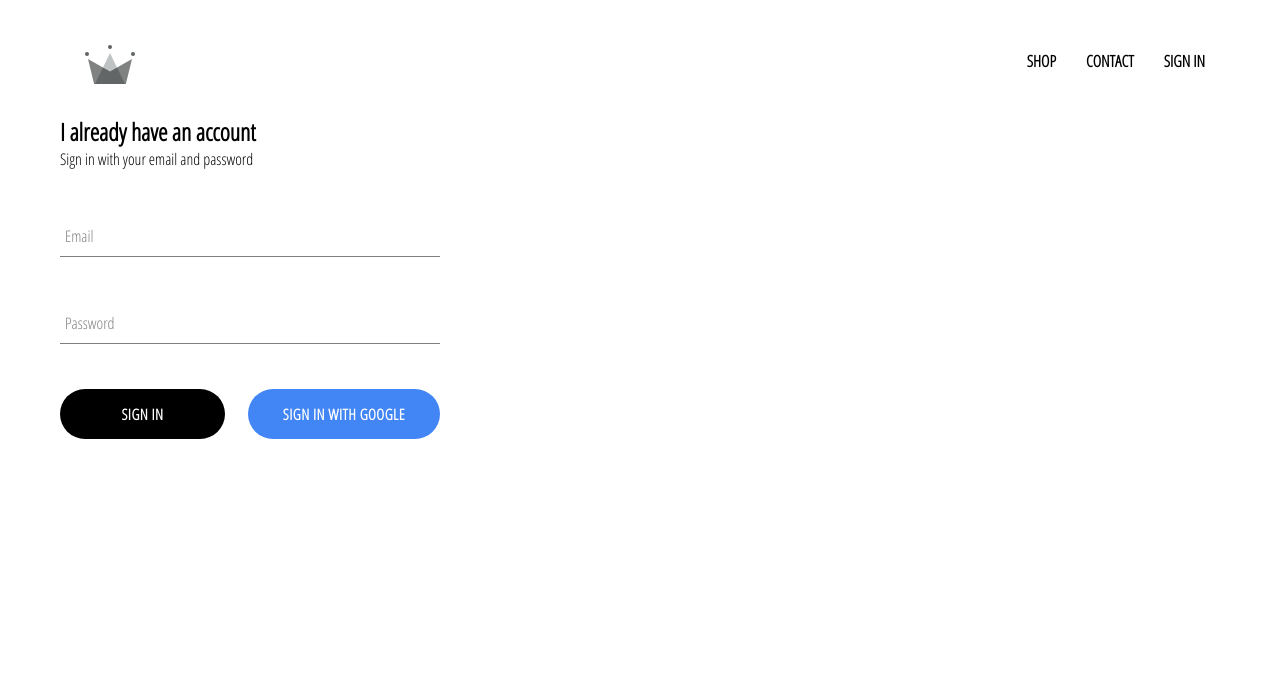
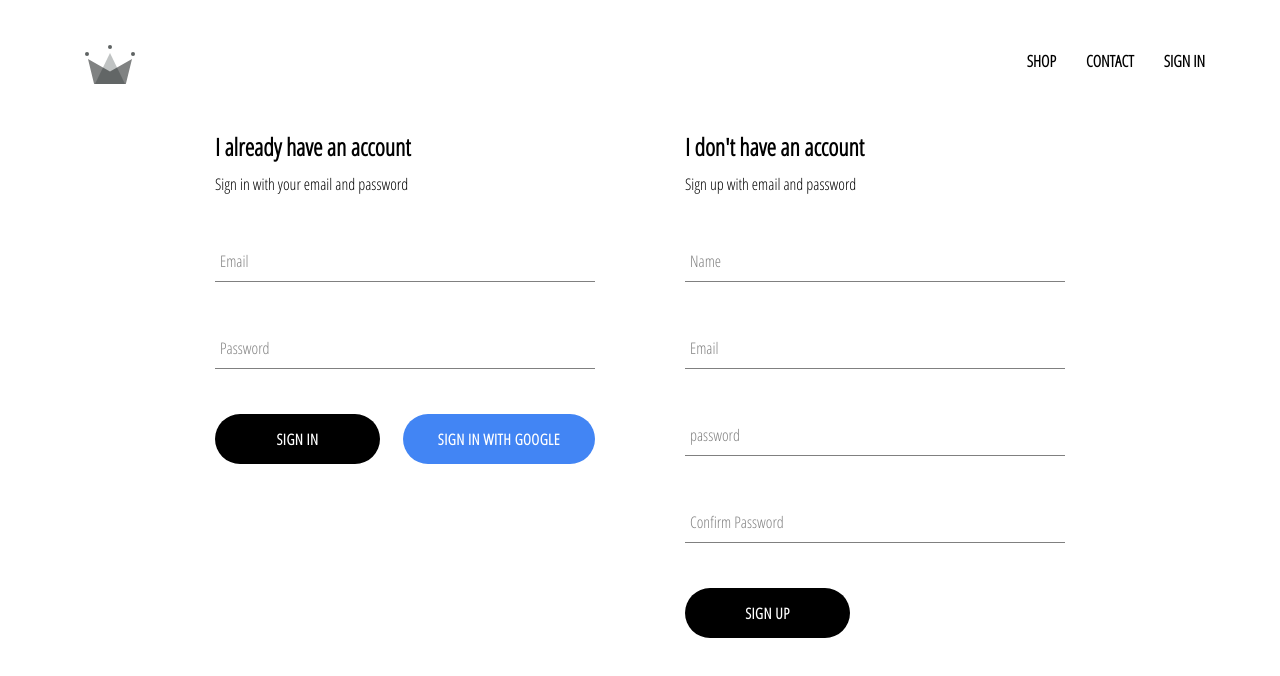
Before and after one commit to anomalous003/crwn-clothing, a React (Create React App) app: page /sign-in in a window 1280 px wide. Shown: the top 676 px of the page. Built offline with nearby package versions, Linux system fonts and the light colour scheme; no server answers.

Commit message:
firbase sign up
added ability to register a user using email in our app

```diff
--- a/src/App.js
+++ b/src/App.js
@@ -1,15 +1,23 @@
 import './App.css';
-import { Route, Switch } from 'react-router-dom'
+import {
+  Route,
+  Switch
+} from 'react-router-dom'
 
-import React, { Component } from 'react'
+import React, {
+  Component
+} from 'react'
 import HomePage from './pages/homepage/homepage-component.jsx'
 import ShopPage from './pages/shop/shop-component'
 import Header from './components/header/header-component'
 import SignInPage from './pages/sign-in-sign-up/sign-in-sign-up-component'
-import { auth } from './firebase/firebase.utils'
+import {
+  auth,
+  createUserProfileDocument
+} from './firebase/firebase.utils'
 
 class App extends Component {
-  constructor(props){
+  constructor(props) {
     super(props)
 
     this.state = {
@@ -20,12 +28,24 @@ class App extends Component {
   unsubscribe = null
 
   componentDidMount() {
-    this.unsubscribe = auth.onAuthStateChanged(user => {
-      this.setState({
-        currentUser: user
-      })
+    this.unsubscribe = auth.onAuthStateChanged(async userAuth => {
+      if (userAuth) {
+        const userRef = await createUserProfileDocument(userAuth);
+
+        userRef.onSnapshot(snapShot => {
+          this.setState({
+            currentUser: {
+              id: snapShot.id,
+              ...snapShot.data()
+            }
+          })
+        })
+      } else {
+        this.setState({
+          currentUser: userAuth
+        })
+      }
     })
-
   }
 
   componentWillUnmount() {
@@ -33,15 +53,32 @@ class App extends Component {
   }
 
   render() {
-    return (
-      <div>
-        <Header currentUser={this.state.currentUser }/>
-        <Switch>
-          <Route exact path="/" component={HomePage} />
-          <Route exact path="/shop" component={ShopPage} />
-          <SignInPage exact path="/sign-in" component={SignInPage} />
-        </Switch>
-    </div>
+    return ( <
+      div >
+      <
+      Header currentUser = {
+        this.state.currentUser
+      }
+      /> <
+      Switch >
+      <
+      Route exact path = "/"
+      component = {
+        HomePage
+      }
+      /> <
+      Route exact path = "/shop"
+      component = {
+        ShopPage
+      }
+      /> <
+      SignInPage exact path = "/sign-in"
+      component = {
+        SignInPage
+      }
+      /> <
+      /Switch> <
+      /div>
     )
   }
 }
--- a/src/components/custom-button/custom-button.styles.scss
+++ b/src/components/custom-button/custom-button.styles.scss
@@ -23,6 +23,10 @@
         border: 1px solid black;
     }
 
+    &:focus{
+        outline: none;
+    }
+
     &.google-sign-in {
         background-color: #4285f4;
         color: white;
--- a/src/components/form-input/form-input-component.jsx
+++ b/src/components/form-input/form-input-component.jsx
@@ -1,23 +1,19 @@
-import React from 'react'
-import './form-input.styles.scss'
+import React from 'react';
 
-const FormInput = ({ handleChange, label, ...otherProps }) => {
-  return (
-    <div className="group">
-      <input
-        className='form-input'
-        onChange={handleChange}
-        {...otherProps}
-      />
-      {
-        label ?
-          ( <label
-            className={`${otherProps.value.length ? 'shrink' : ''}form-input-label`}>
-            {label}</label>
-          ) : null
-      }
-    </div>
-  )
-}
+import './form-input.styles.scss';
 
-export default FormInput
+const FormInput = ({ handleChange, label, ...otherProps }) => (
+  <div className='group'>
+    <input className='form-input' onChange={handleChange} {...otherProps} />
+    {label ? (
+      <label
+        className={`${otherProps.value.length ? 'shrink' : ''
+          } form-input-label`}
+      >
+        {label}
+      </label>
+    ) : null}
+  </div>
+);
+
+export default FormInput;
--- a/src/components/sign-in/sign-in-component.jsx
+++ b/src/components/sign-in/sign-in-component.jsx
@@ -31,7 +31,7 @@ export class SignIn extends Component {
   render() {
     return (
       <div className='sign-in'>
-        <h2>I already have an account</h2>
+        <h2 className="title">I already have an account</h2>
         <span>Sign in with your email and password</span>
         <form onSubmit={this.handleSubmit}>
           <FormInput
--- /dev/null
+++ b/src/components/sign-up/sign-up-component.jsx
@@ -0,0 +1,115 @@
+import React, { Component } from 'react'
+import { auth, createUserProfileDocument } from '../../firebase/firebase.utils'
+import FormInput from '../form-input/form-input-component'
+import CustomButton from '../custom-button/coustom-button-component'
+import './sign-up.styles.scss'
+
+export class SignUp extends Component {
+  constructor() {
+    super();
+
+    this.state = {
+      displayName: '',
+      email: '',
+      password: '',
+      confirmPassword: '',
+      match: true
+    }
+  }
+
+  handleSubmit = async event => {
+    event.preventDefault();
+
+    const { displayName, email, password, confirmPassword } = this.state;
+
+    if (password !== confirmPassword) {
+      this.setState({
+        password:'',
+        confirmPassword: '',
+        match:false
+      })
+
+      setInterval(() => {
+        this.setState({
+          match:true
+        })
+      }, 2000);
+      return;
+    }
+
+    try {
+      const { user } = await auth.createUserWithEmailAndPassword(email, password);
+      console.log(user);
+      await createUserProfileDocument(user, { displayName })
+
+      this.setState({
+        displayName: '',
+        email: '',
+        password: '',
+        confirmPassword: '',
+        match: true
+      })
+    } catch (error) {
+      console.log(error)
+    }
+
+  }
+
+  handleChange = event => {
+    const { name, value } = event.target;
+
+    this.setState({
+      [name]:value
+    })
+  }
+
+  render() {
+    return (
+      <div className="sign-up">
+        <h2 className="title">I don't have an account</h2>
+        <span>Sign up with email and password</span>
+
+        {!this.state.match ?
+        (<div className='not-match'>Password didn't match</div>): null}
+
+        <form onSubmit={this.handleSubmit}>
+          <FormInput
+          type='text'
+          name='displayName'
+          label='Name'
+          value = {this.state.displayName}
+          handleChange={this.handleChange}
+          required
+          />
+          <FormInput
+          type='email'
+          name='email'
+          label='Email'
+          value = {this.state.email}
+          handleChange={this.handleChange}
+          required
+          />
+          <FormInput
+          type='password'
+          name='password'
+          label='password'
+          value = {this.state.password}
+          handleChange={this.handleChange}
+          required
+          />
+          <FormInput
+          type='password'
+          name='confirmPassword'
+          label='Confirm Password'
+          value = {this.state.confirmPassword}
+          handleChange={this.handleChange}
+          required
+          />
+          <CustomButton type='submit'>Sign Up</CustomButton>
+        </form>
+      </div>
+    )
+  }
+}
+
+export default SignUp
--- /dev/null
+++ b/src/components/sign-up/sign-up.styles.scss
@@ -0,0 +1,18 @@
+.sign-up {
+  display: flex;
+  flex-direction: column;
+  width: 380px;
+
+  .title {
+    margin: 10px 0;
+  }
+}
+
+.not-match{
+  background-color: #ff1c1c;
+  color: white;
+  width: 80%;
+  padding: 10px 20px;
+  margin-top: 10px;
+  border-radius: 3px;
+}
--- a/src/firebase/firebase.utils.js
+++ b/src/firebase/firebase.utils.js
@@ -17,8 +17,32 @@ firebase.initializeApp(config);
 export const auth = firebase.auth();
 export const firestore = firebase.firestore();
 
+export const createUserProfileDocument = async (userAuth, additionalData) => {
+  const userRef = firestore.doc(`users/${userAuth.uid}`),
+    snapshot = await userRef.get()
+
+  if (!snapshot.exists) {
+    const { displayName, email } = userAuth,
+      createdAt = new Date();
+
+    try {
+      await userRef.set({
+        displayName,
+        email,
+        createdAt,
+        ...additionalData
+      })
+    } catch (error) {
+      console.log('error creating user :', error.message );
+    }
+  }
+  return userRef;
+}
+
 const provider = new firebase.auth.GoogleAuthProvider();
-provider.setCustomParameters({ prompt: 'select_account' });
+provider.setCustomParameters({
+  prompt: 'select_account'
+});
 export const signInWithGoogle = () => auth.signInWithPopup(provider);
 
 export default firebase;
--- /dev/null
+++ b/src/pages/sign-in-sign-up/sign-in-and-sign-up.styles.scss
@@ -0,0 +1,6 @@
+.sign-in-and-sign-up {
+  width: 850px;
+  display: flex;
+  justify-content: space-between;
+  margin: 30px auto;
+}
--- a/src/pages/sign-in-sign-up/sign-in-sign-up-component.jsx
+++ b/src/pages/sign-in-sign-up/sign-in-sign-up-component.jsx
@@ -1,9 +1,12 @@
 import SignIn from '../../components/sign-in/sign-in-component'
+import SignUp from '../../components/sign-up/sign-up-component'
+import './sign-in-and-sign-up.styles.scss'
 
 const SignInPage = () => {
     return (
-        <div>
-            <SignIn/>
+        <div className='sign-in-and-sign-up'>
+            <SignIn />
+            <SignUp />
         </div>
     )
 }
```
Lines whose indentation alone changed are shown as unchanged.
